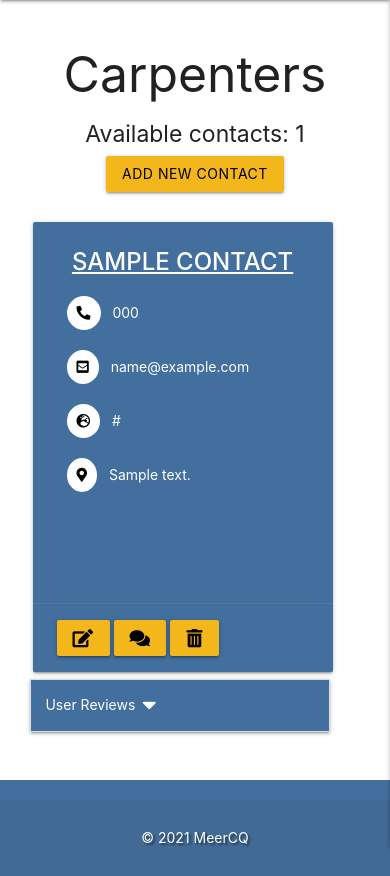
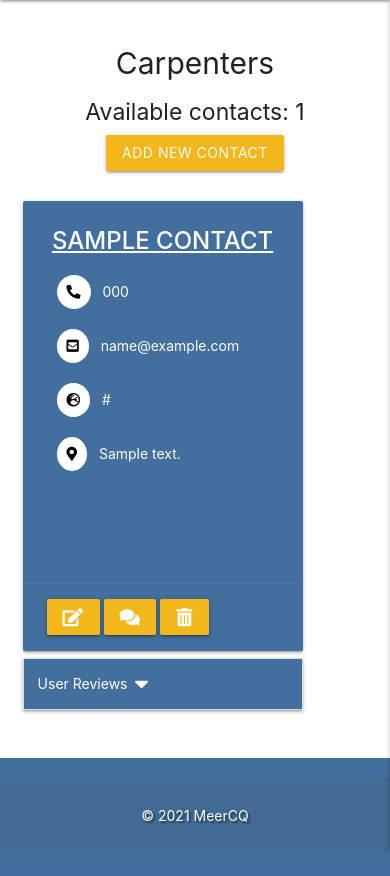
Before and after one commit to gomathishankar28/ms3_meercq, a Flask app: page /carpenters in a window 390 px wide. Shown: the part 56-932 px from the top of the page. After the commit the page ends 907 px from the top, so only its background shows below. Run offline with Flask 2, Linux system fonts and the light colour scheme; the visitor is signed in with stand-in values (Sample User, id 1); a database or web service that is not in the repository returns one stand-in record (values such as "Sample title"); data that the repository does not hold is empty; some libraries are stand-ins or nearby versions.

Commit message:
Added styles and media queries for small screen devices

```diff
--- a/static/css/style.css
+++ b/static/css/style.css
@@ -90,7 +90,7 @@ p {
 }
 .btn {
     background-color: #f3b61b!important;
-    color: black;
+    color: white;
 }
 .fa-star {
     color: #cb120d
@@ -159,8 +159,7 @@ p {
     }
     .reviews {
         width: 230px;
-}
-@media (min-width: 280px) and (max-width: 414px) {
+    }
     .main-heading1 {
         font-size: 28px;
     }
@@ -170,14 +169,54 @@ p {
     .main-heading2 {
         display: none;
     }
+    .services {
+        margin-left: 20px;
+    }
+    .services-header h2, .add_contact h4, .edit_contact h4 {
+        font-size: 24px;
+    }
+    input, optgroup, select, textarea {
+        font-size: 8px!important;
+    }
     .search_text {
         font-size: 14px;
     }
 
 }
+
+@media (min-width: 320px) {
+    .card.small {
+        width: 280px;
+        margin-left: -20px!important
+    }
+    .reviews {
+        width: 280px;
+        margin-left: -20px!important
+    }
+    .main-heading2 {
+        display: none;
+    }
+    .services {
+        margin-left: 20px;
+    }
+    .services-header h2 {
+        font-size: 30px;
+    }
+    .services-header h2, .add_contact h4, .edit_contact h4 {
+        font-size: 30px;
+    }
+    input, optgroup, select, textarea {
+        font-size: 12px!important;
+    }
+}
+
 @media (min-width: 540px) {
+
+    .main-heading2 {
+        display: block;
+    }
     .search_form {
-        top:70%
+        top:60%
     }
 }
 @media (min-width: 768px) {
--- a/templates/carpenters.html
+++ b/templates/carpenters.html
@@ -17,6 +17,7 @@
                     <div class="card small">
                         <div class="card-content white-text">
                             <span class="card-title center-align"><strong>{{ contact.company_name }}</strong></span>
+
                             {% for rating in ratings %}
                                 {% if rating["_id"]==contact.company_name %}
                                     <p>Average Rating&nbsp;&nbsp;&nbsp;<strong class="avgRating">{{ rating["avgRating"] }}</strong></p>
--- a/templates/edit_contact.html
+++ b/templates/edit_contact.html
@@ -1,7 +1,7 @@
 {% extends "base.html" %}
 {% block content %}
 
-    <div class="row card-panel grey lighten-5">
+    <div class="row edit_contact">
         <h4 class="center-align">EDIT CONTACT</h4>
         <form class="col s12" method="POST" action="{{ url_for('edit_contact', contact_id=contact._id) }}">
             <!-- service_type selection -->
--- a/templates/index.html
+++ b/templates/index.html
@@ -2,7 +2,7 @@
 {% block content %}
     <section class="hero_image">
         <div>
-        <img class="materialboxed" width="100%" height="600px" src="static/images/home.jpg">
+        <img class="materialboxed" width="100%" height="800px" src="static/images/home.jpg">
             <div class="row hero-header">
                 <div class="col s8 hero_caption">
                     <h4 class="center-align main-heading1">Get things fixed without Hassel.</h4>
```
